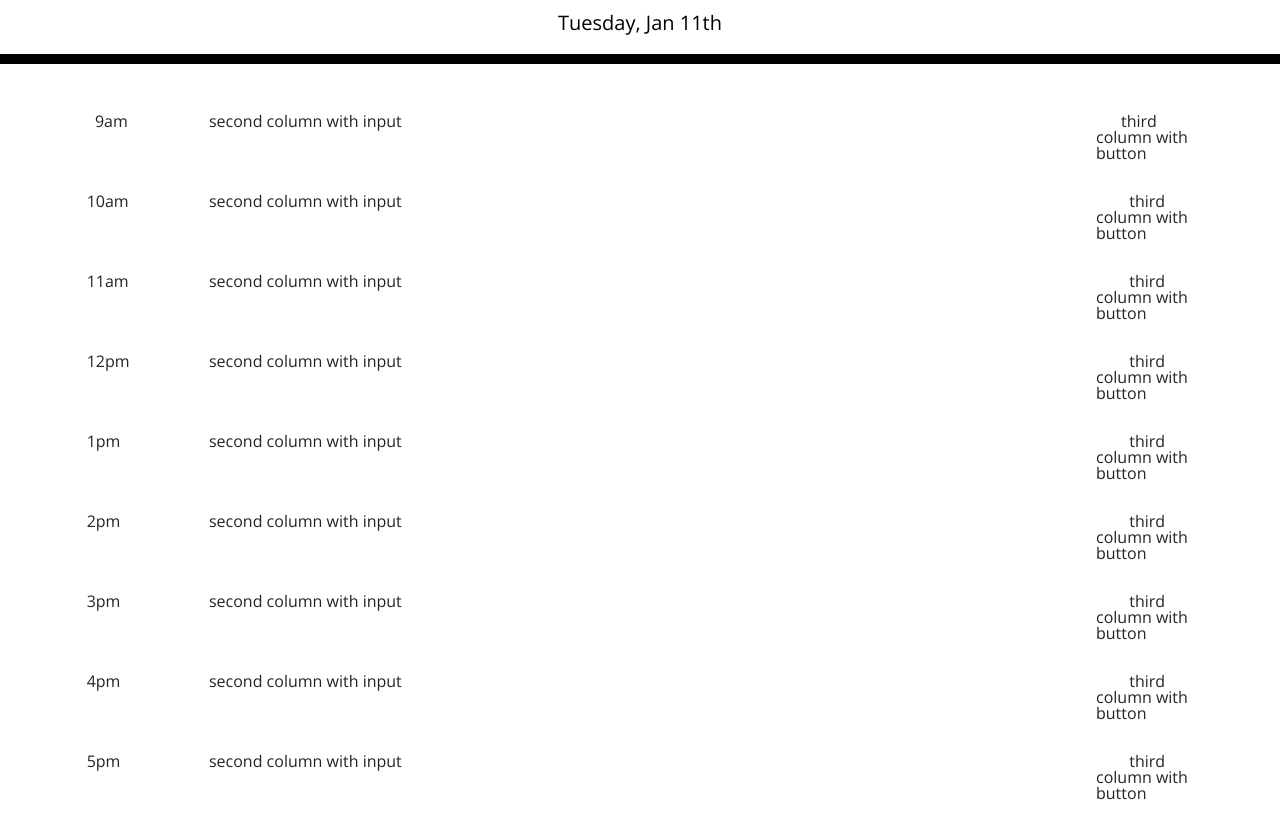
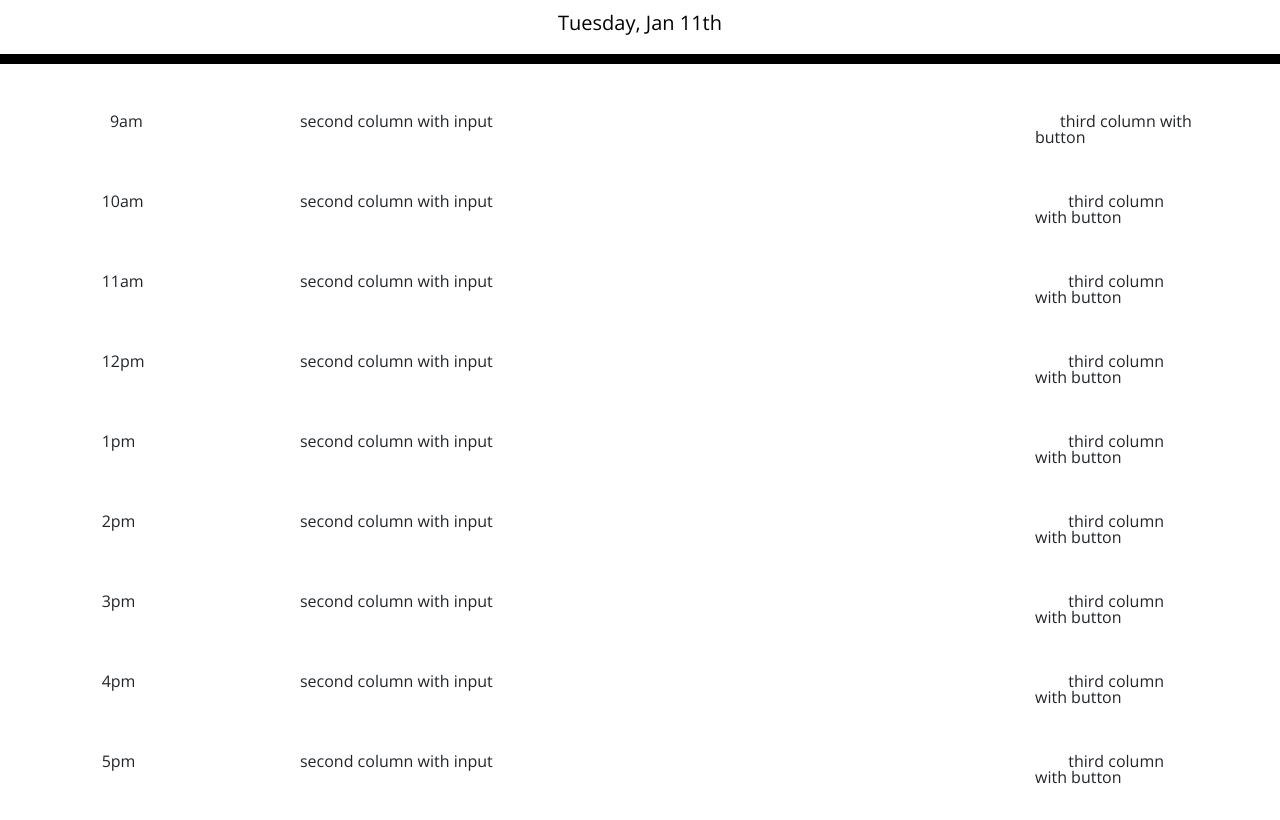
Before and after one commit to lconnell1000/Work-Day-Scheduler, a plain HTML site: page index.html in a window 1280 px wide. Shown: the part 122-942 px from the top of the page. Drawn offline with nearby package versions, Linux system fonts and the light colour scheme.

Commit message:
gird layout with bootstrap inplemented

```diff
--- a/index.html
+++ b/index.html
@@ -39,101 +39,101 @@
 
     <div class="container">
     <div class="row">
-    <div class="column-left">
+    <div class="col-2">
       9am
     </div>
-    <div class="column-center">
+    <div class="col-8">
       second column with input
     </div>
-    <div class="column-right" id="saveBtn">
+    <div class="col-2" id="saveBtn">
       third column with button
     </div>
     </div>
     <div class="row">
-      <div class="column-left">
+      <div class="col-2">
     10am
     </div>
-    <div class="column-center">
+    <div class="col-8">
       second column with input
     </div>
-    <div class="column-right" id="saveBtn">
+    <div class="col-2" id="saveBtn">
         third column with button
     </div>
     </div>
     <div class="row">
-      <div class="column-left">
+      <div class="col-2">
     11am
     </div>
-    <div class="column-center">
+    <div class="col-8">
       second column with input
     </div>
-    <div class="column-right" id="saveBtn">
+    <div class="col-2" id="saveBtn">
         third column with button
     </div>
     </div>
     <div class="row">
-      <div class="column-left">
+      <div class="col-2">
     12pm
     </div>
-    <div class="column-center">
+    <div class="col-8">
       second column with input
     </div>
-    <div class="column-right" id="saveBtn">
+    <div class="col-2" id="saveBtn">
         third column with button
     </div>
     </div>
     <div class="row">
-      <div class="column-left">
+      <div class="col-2">
     1pm
     </div>
-    <div class="column-center">
+    <div class="col-8">
       second column with input
     </div>
-    <div class="column-right" id="saveBtn">
+    <div class="col-2" id="saveBtn">
         third column with button
     </div>
     </div>
     <div class="row">
-      <div class="column-left">
+      <div class="col-2">
     2pm
     </div>
-    <div class="column-center">
+    <div class="col-8">
       second column with input
     </div>
-    <div class="column-right" id="saveBtn">
+    <div class="col-2" id="saveBtn">
         third column with button
     </div>
     </div>
     <div class="row">
-      <div class="column-left">
+      <div class="col-2">
     3pm
     </div>
-    <div class="column-center">
+    <div class="col-8">
       second column with input
     </div>
-    <div class="column-right" id="saveBtn">
+    <div class="col-2" id="saveBtn">
         third column with button
     </div>
     </div>
     <div class="row">
-      <div class="column-left">
+      <div class="col-2">
     4pm
     </div>
-    <div class="column-center">
+    <div class="col-8">
       second column with input
     </div>
-    <div class="column-right" id="saveBtn">
+    <div class="col-2" id="saveBtn">
         third column with button
     </div>
     </div>
     <div class="row">
-      <div class="column-left">
+      <div class="col-2">
     5pm
     </div>
-    <div class="column-center">
+    <div class="col-8">
       second column with input
     </div>
-    <div class="column-right" id="saveBtn">
+    <div class="col-2" id="saveBtn">
         third column with button
     </div>
     </div>
--- a/style.css
+++ b/style.css
@@ -70,17 +70,3 @@ textarea {
   font-size: 20px;
   transition: all 0.3s ease-in-out;
 }
-
-.column-left{
-  float: left;
-  width: 10%;
-  border: black;
-}
-.column-right{
-  float: right;
-   width: 10%;
-  }
-.column-center{
-  display: inline-block;
-   width: 80%;
-  }
```
